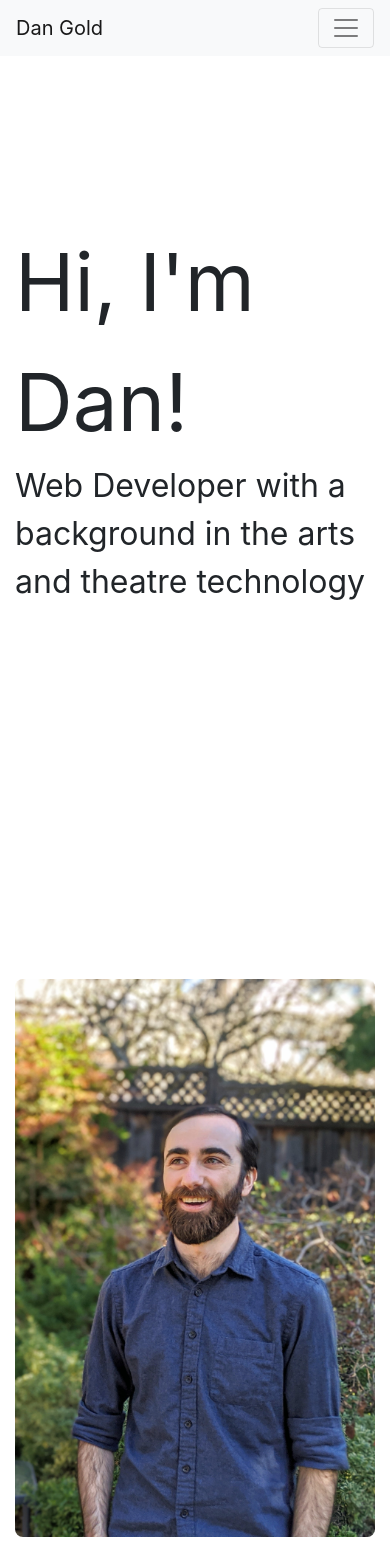
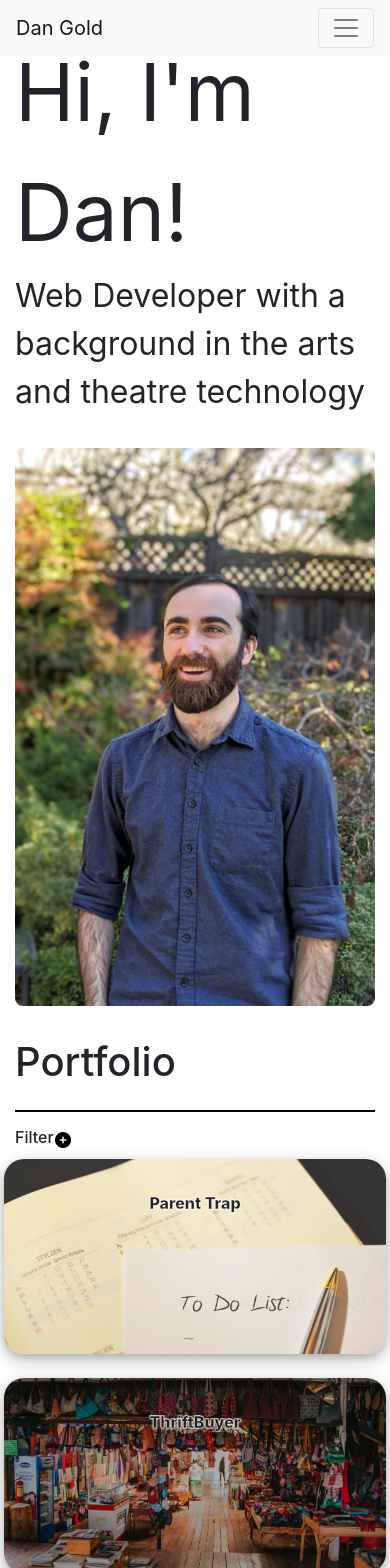
Before and after one commit to LandGod/single-page-portfolio, a React (Create React App) app: page / in a window 390 px wide. Shown: the top 1568 px of the page. Built offline with nearby package versions, Linux system fonts and the light colour scheme.

Commit message:
Tweaked mobile size class versions to remove unnecessary white space on mobile.

```diff
--- a/src/index.css
+++ b/src/index.css
@@ -129,6 +129,7 @@ code {
 /* Styling for About section component */
 /* ----------------------------------------------------- */
 
+/* This class has a Media Query version for mobile size */
 .aboutTextContainer {
   display: flex;
   align-items: center;
@@ -143,6 +144,7 @@ code {
   font-size: 2em;
 }
 
+/* This class has a Media Query version for mobile size */
 .profilePicContainer {
   min-height: 100vh;
   display: flex;
@@ -157,9 +159,15 @@ code {
   .aboutTextContainer {
     display: flex;
     align-items: center;
-    min-height: 100vh;
-    padding-top: 1em;
-    padding-bottom: 1em;
+    min-height: 0;
+    padding-top: 2em;
+    padding-bottom: 0;
+  }
+
+  .profilePicContainer {
+    min-height: 0;
+    display: flex;
+    align-items: center;
   }
 }
 
```
